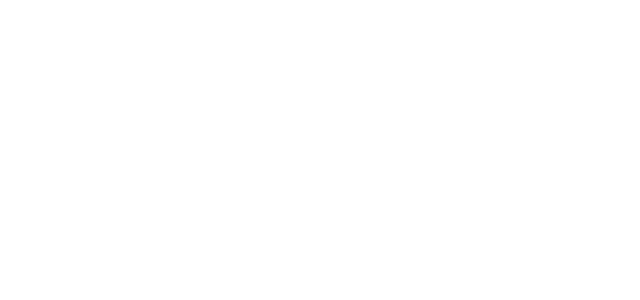
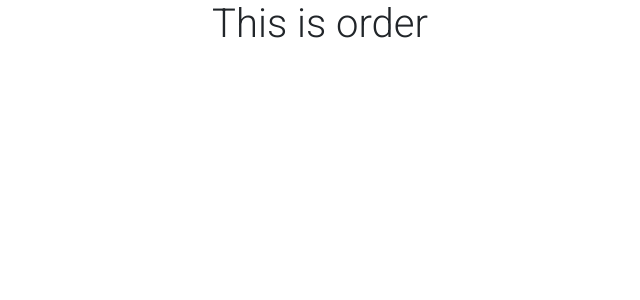
Before and after one commit to jihan212/book-byte-client, a React (Create React App) app: page /order in a window 1280 px wide. Shown: the top 300 px of the page, without its empty margins (320-960 px from the left). Built offline with nearby package versions, Linux system fonts and the light colour scheme.

Commit message:
Book Byte Library

```diff
--- a/src/App.js
+++ b/src/App.js
@@ -3,6 +3,7 @@ import Home from './Components/Home/Home/Home';
 import { BrowserRouter as Router, Switch, Route } from "react-router-dom";
 import Login from './Components/Login/Login';
 import Dashboard from './Components/Dashboard/Dashboard/Dashboard';
+import Order from './Components/Order/Order';
 
 function App() {
   return (
@@ -20,6 +21,10 @@ function App() {
           <Route path="/dashboard">
           <Dashboard></Dashboard>
           </Route>
+
+          <Route path="/order">
+          <Order></Order>
+          </Route>
         </Switch>
       </Router>
     </div>
--- a/src/Components/Home/Services/ServiceDetail/ServiceDetail.js
+++ b/src/Components/Home/Services/ServiceDetail/ServiceDetail.js
@@ -1,4 +1,5 @@
 import React from 'react';
+import { Link } from 'react-router-dom';
 import './ServiceDetail.css';
 
 const ServiceDetail = ({ service }) => {
@@ -7,7 +8,9 @@ const ServiceDetail = ({ service }) => {
             <img style={{height: '50px'}} src={service.img} alt="" />
             <h5 className="mt-3 mb-3">{service.name}</h5>
             <p className="text-secondary">Lorem ipsum dolor sit amet, consectetur adipisicing elit. Aliquam, quaerat?</p>
+            <Link to="/order">
             <button className="btn btn-secondary">See Details</button>
+            </Link>
         </div>
     );
 };
--- /dev/null
+++ b/src/Components/Order/Order.js
@@ -0,0 +1,11 @@
+import React from 'react';
+
+const Order = () => {
+    return (
+        <div>
+            <h1>This is order</h1>
+        </div>
+    );
+};
+
+export default Order;
```
